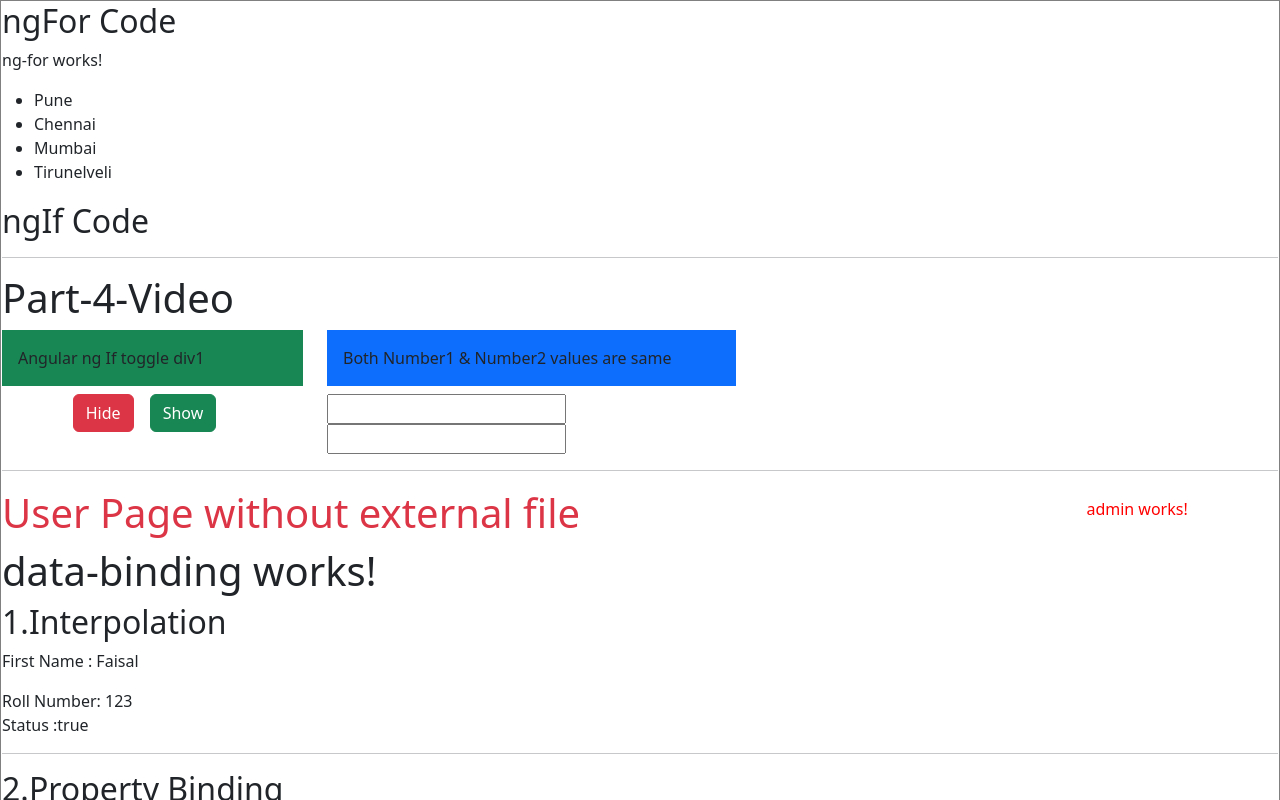
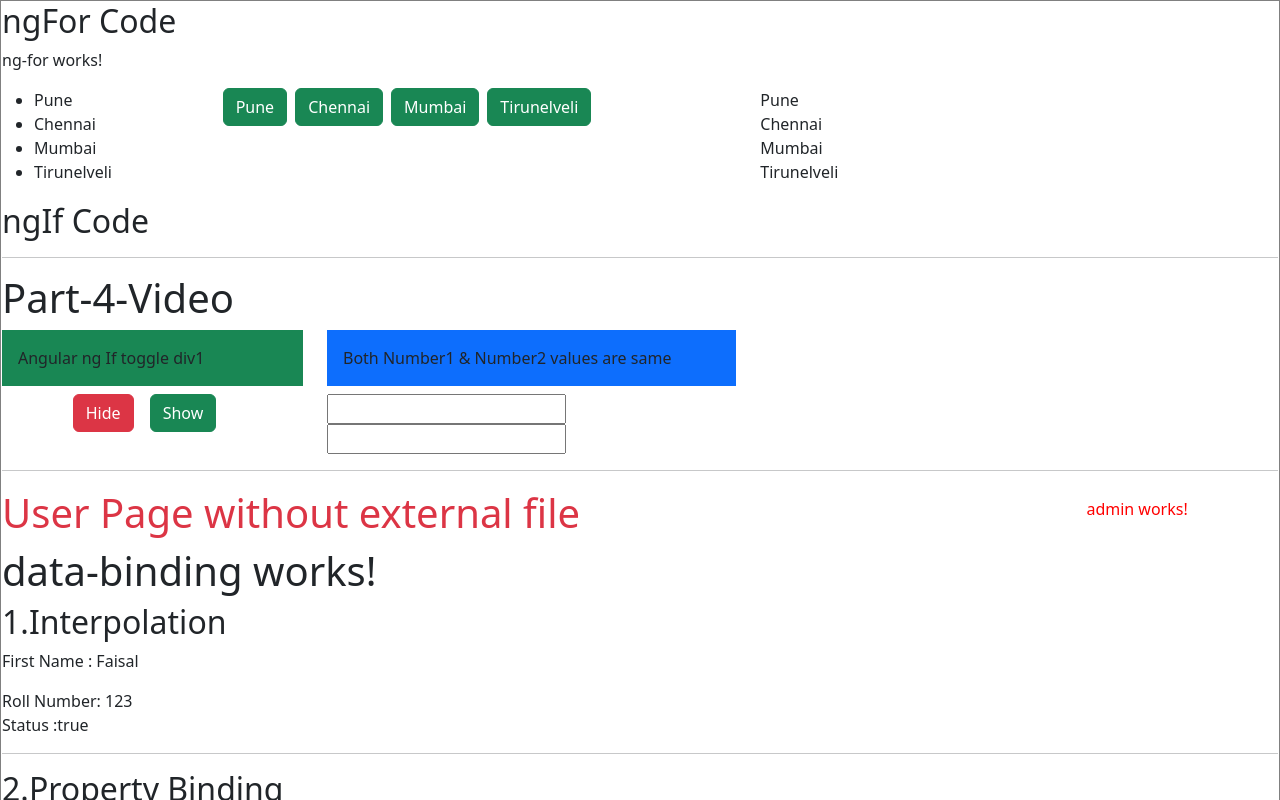
Before and after one commit to moh-faisal85/AngularJS, an Angular app in the folder Training.Angular19.Project/: page / in a window 1280 px wide. Shown: the top 800 px of the page. Built offline with nearby package versions, Linux system fonts and the light colour scheme.

Commit message:
Part-4: Angular 19 - Structural Directives - ngFor - Display List of Button, Span and Div with String List

```diff
--- a/Training.Angular19.Project/src/app/components/ng-for/ng-for.component.html
+++ b/Training.Angular19.Project/src/app/components/ng-for/ng-for.component.html
@@ -1,8 +1,18 @@
 <p>ng-for works!</p>
 <div class="row">
-    <div class="col-3">
+    <div class="col-2">
         <ul>
             <li *ngFor="let city of cityList">{{city}}</li>
         </ul>
     </div>
+    <div class="col-5">
+        <button class="btn btn-success mx-1" *ngFor="let city of cityList">{{city}}</button>
+
+    </div>
+    <div class="col-3">
+        <div  *ngFor="let city of cityList">
+            <span>{{city}}</span>
+        </div>
+
+    </div>
 </div>
```
